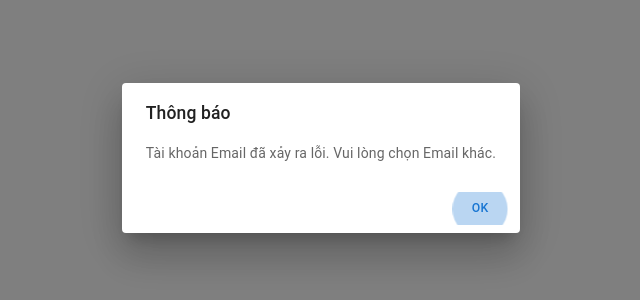
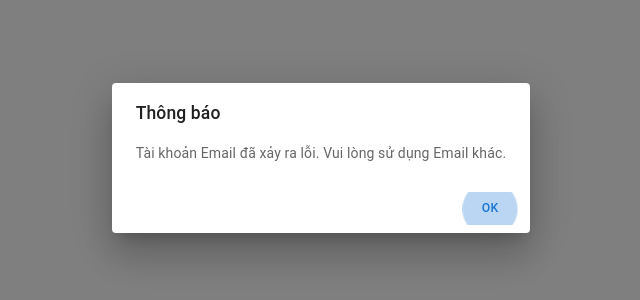
Before and after one commit to DiepThaiDuong-19110009/KLTN-NDStore, a React (Create React App) app in the folder fe-ndstore-userpage/: page /oauth2/redirect in a window 1280 px wide. Shown: the part 242-542 px from the top of the page, without its empty margins (319-959 px from the left). Built offline with nearby package versions, Linux system fonts and the light colour scheme.

Commit message:
Update code

```diff
--- a/fe-ndstore-userpage/src/pages/AuthGoogle/AuthGoogle.jsx
+++ b/fe-ndstore-userpage/src/pages/AuthGoogle/AuthGoogle.jsx
@@ -49,7 +49,7 @@ const AuthGoogle = () => {
                 </DialogTitle>
                 <DialogContent>
                     <DialogContentText>
-                        Tài khoản Email đã xảy ra lỗi. Vui lòng chọn Email khác.
+                        Tài khoản Email đã xảy ra lỗi. Vui lòng sử dụng Email khác.
                     </DialogContentText>
                 </DialogContent>
                 <DialogActions>
```
